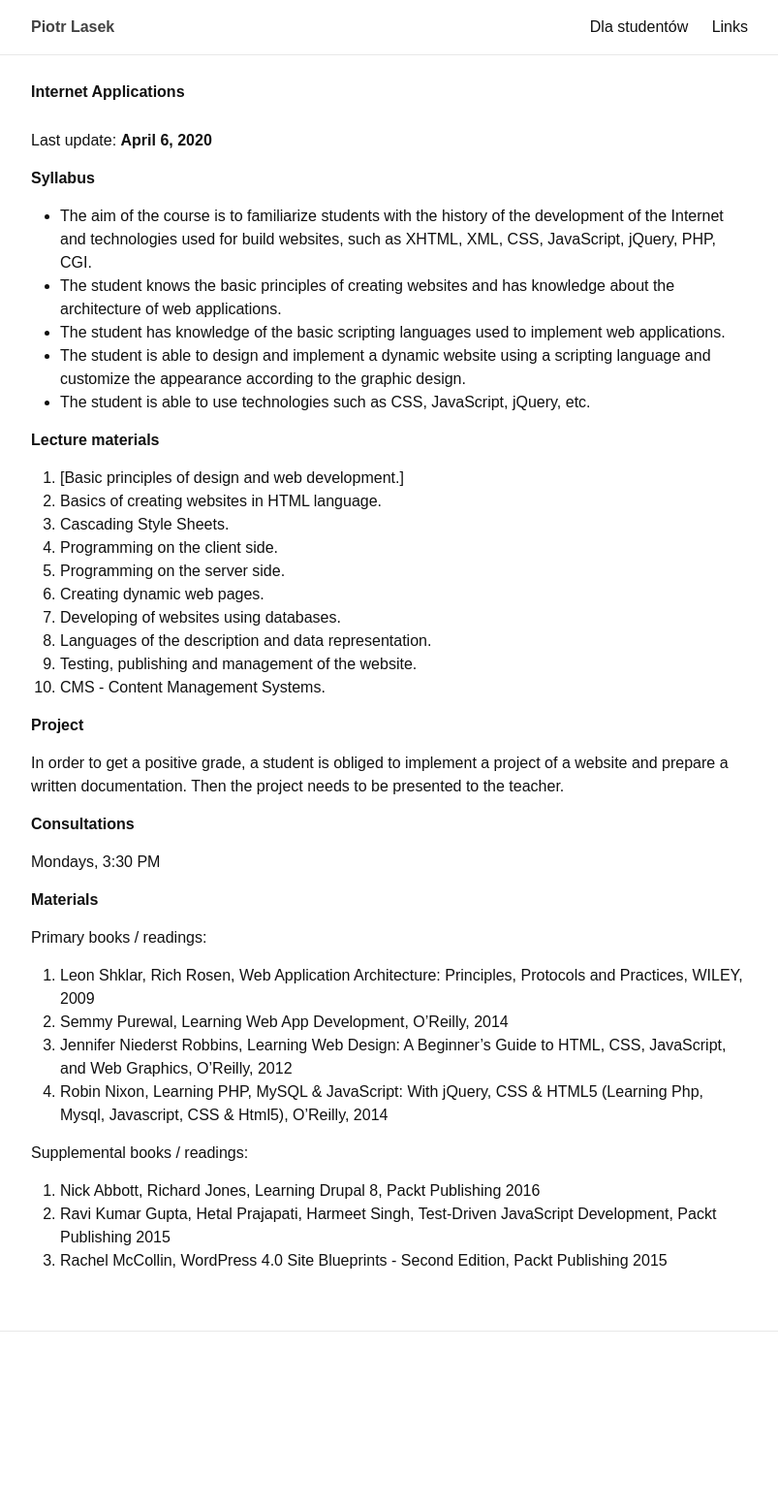
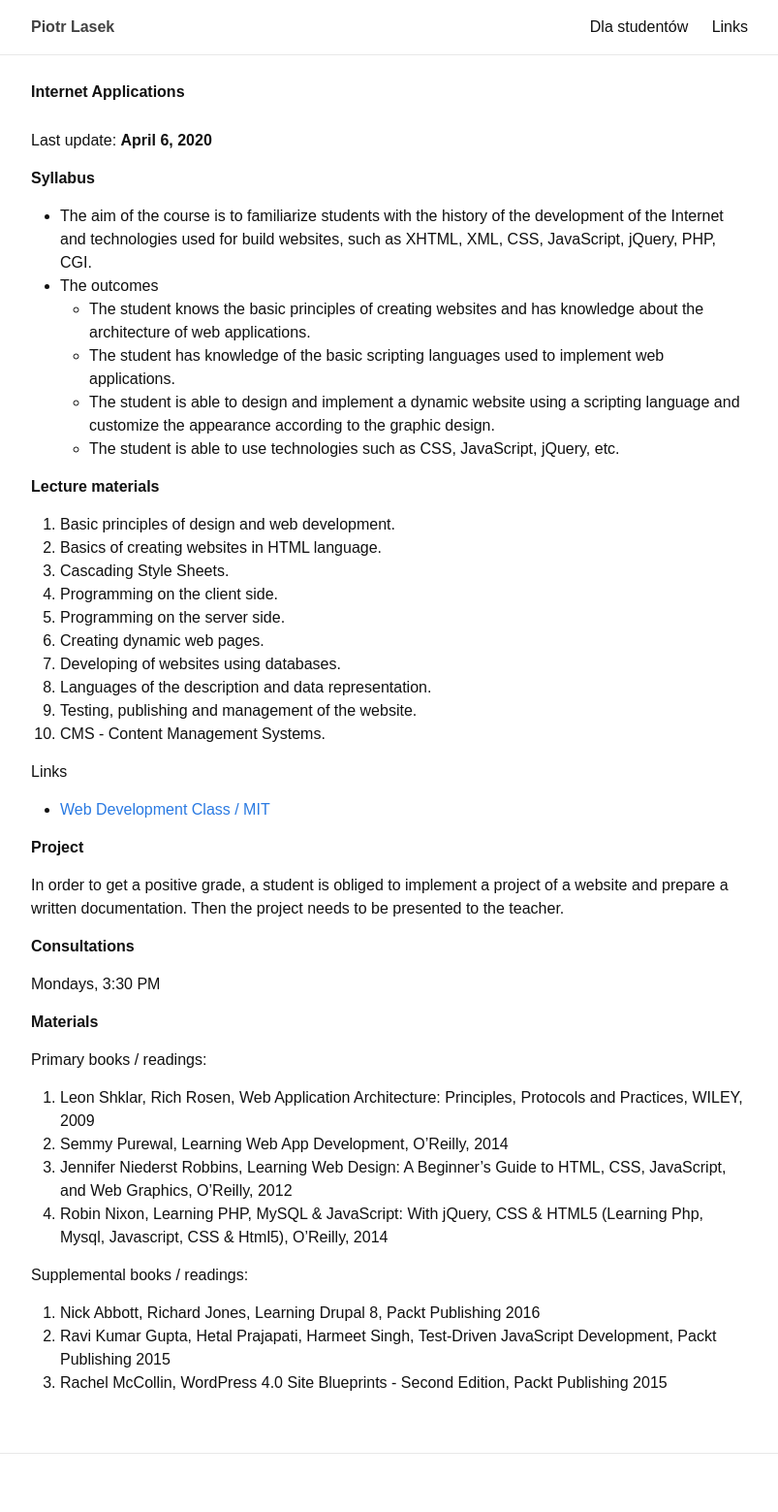
Before and after one commit to piotrlasek/piotrlasek.github.io, a Jekyll site: the page built from for-students/iae.md, in a window 1280 px wide. Shown: the whole page at 97% size, without its empty margins (238-1041 px from the left). Built offline with Jekyll 4.4.1, drawn with Linux system fonts in a browser that asks for light colours; before the commit the page ends 1433 px from its top, so only the background shows below that.

Commit message:
some changes

```diff
--- a/for-students/iae.md
+++ b/for-students/iae.md
@@ -10,14 +10,15 @@ Last update: **April 6, 2020**
 # Syllabus
 
 * The aim of the course is to familiarize students with the history of the development of the Internet and technologies used for build websites, such as XHTML, XML, CSS, JavaScript, jQuery, PHP, CGI.
-* The student knows the basic principles of creating websites and has knowledge about the architecture of web applications.
-* The student has knowledge of the basic scripting languages used to implement web applications.
-* The student is able to design and implement a dynamic website using a scripting language and customize the appearance according to the graphic design.
-* The student is able to use technologies such as CSS, JavaScript, jQuery, etc.
+* The outcomes
+  * The student knows the basic principles of creating websites and has knowledge about the architecture of web applications.
+  * The student has knowledge of the basic scripting languages used to implement web applications.
+  * The student is able to design and implement a dynamic website using a scripting language and customize the appearance according to the graphic design.
+  * The student is able to use technologies such as CSS, JavaScript, jQuery, etc.
 
 # Lecture materials
 
-1. [Basic principles of design and web development.]
+1. Basic principles of design and web development.
 2. Basics of creating websites in HTML language.
 3. Cascading Style Sheets.
 4. Programming on the client side.
@@ -27,6 +28,9 @@ Last update: **April 6, 2020**
 8. Languages of the description and data representation.
 9. Testing, publishing and management of the website.
 10. CMS - Content Management Systems.
+
+Links
+* [Web Development Class / MIT](http://webdevelopment.mit.edu/2018/lectures)
 
 # Project
 
```
